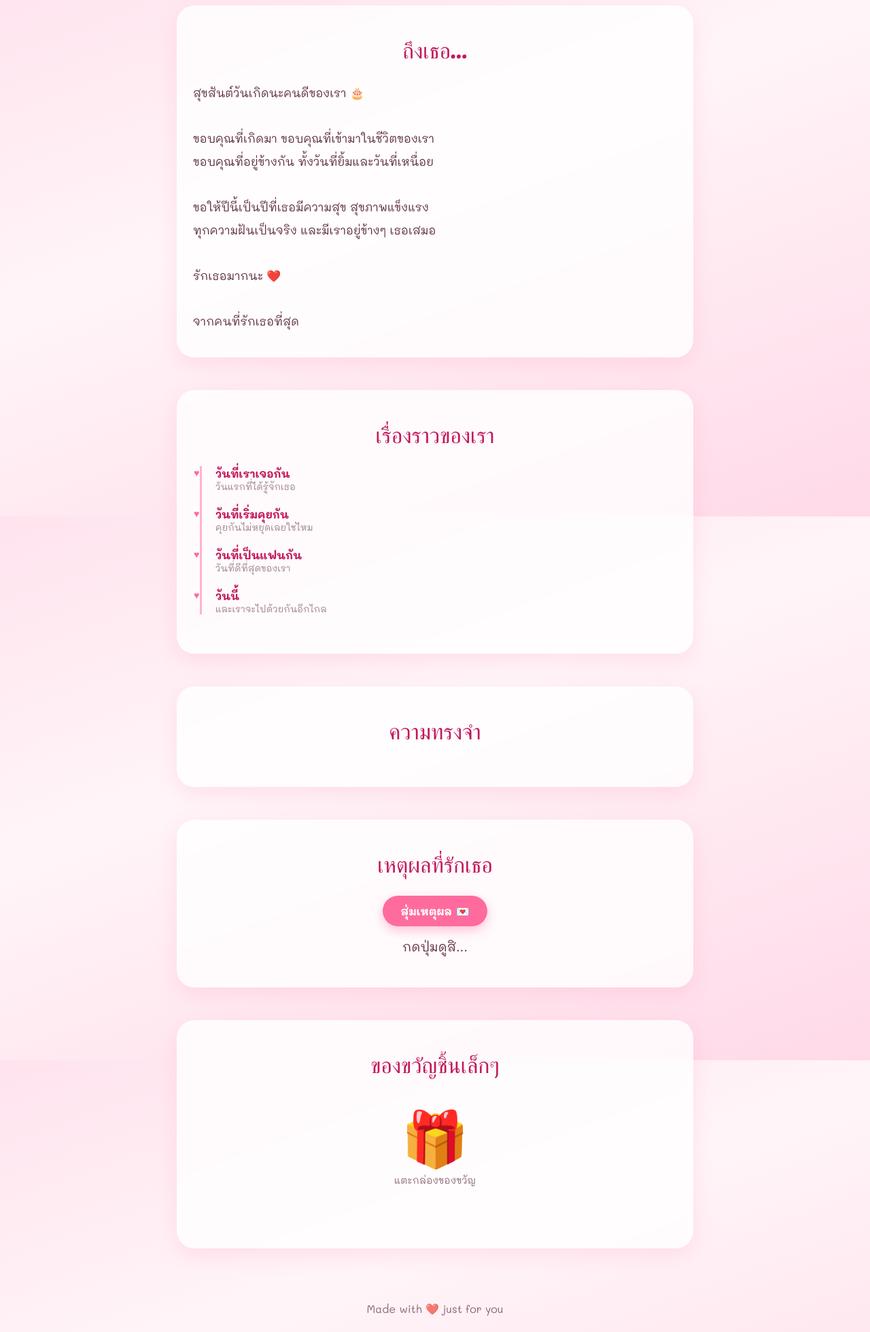
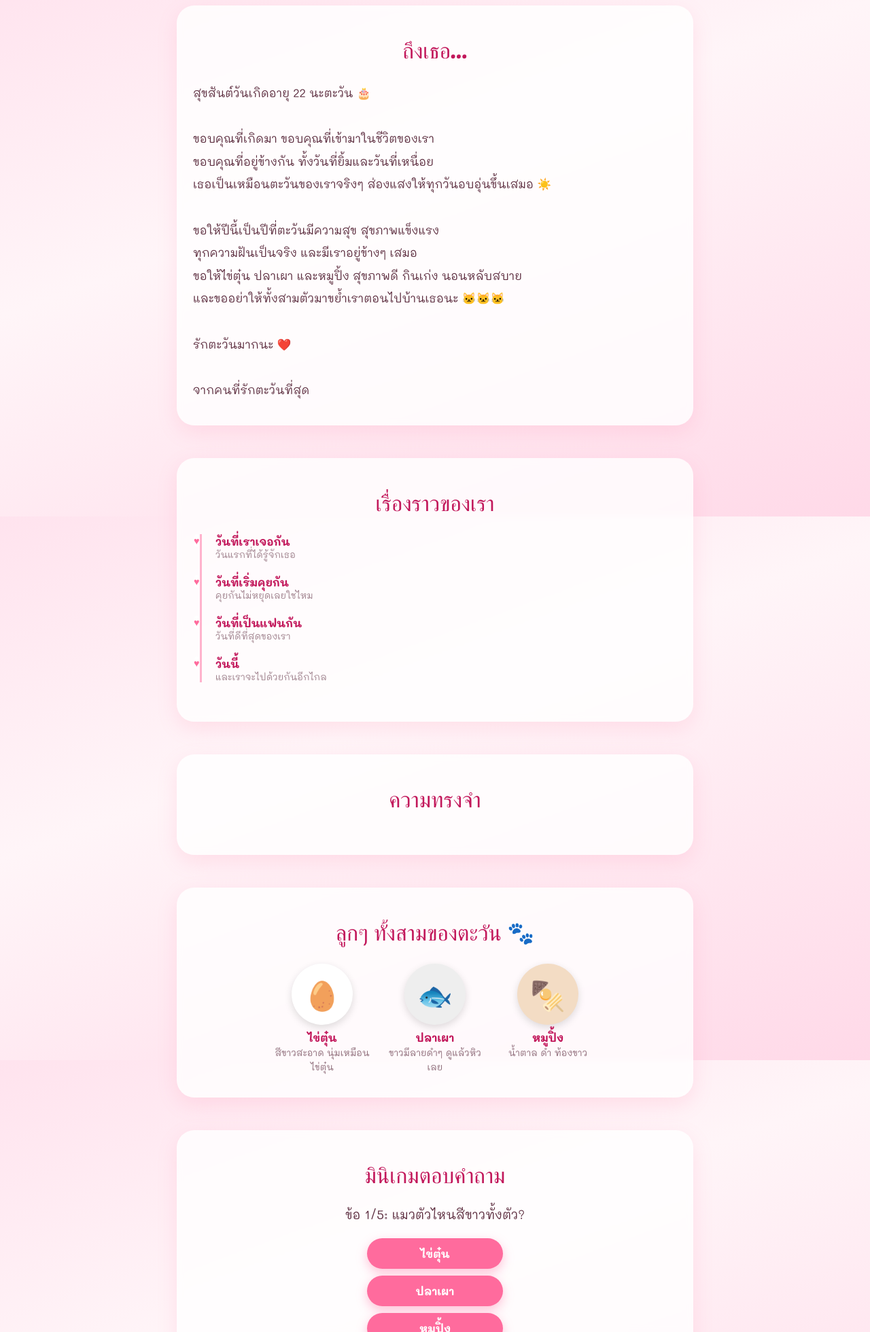
Before and after one commit to MrUnkn1w/MrUnkn1w, a plain HTML site: page index.html in a window 1280 px wide. Shown: the part 840-2800 px from the top of the page at 68% size. Drawn offline with Linux system fonts and the light colour scheme.

Commit message:
Personalize for Tawan: cats section, quiz, letter
Co-Authored-By: Claude Sonnet 5.5 <noreply@anthropic.com>
Claude-Session: https://claude.ai/code/session_01AY3QWu3sqhUMmvccwqmv2X

```diff
--- a/index.html
+++ b/index.html
@@ -16,7 +16,7 @@
 <section class="hero" id="hero">
   <p class="small">วันนี้เป็นวันพิเศษของคนพิเศษ</p>
   <h1 class="script">Happy Birthday</h1>
-  <h2 id="name">ที่รัก</h2>
+  <h2 id="name">ตะวัน</h2>
   <div class="cake" id="cake" title="แตะเพื่อเป่าเทียน">
     <div class="flame" id="flame"></div>
     <div class="candle"></div>
@@ -47,6 +47,18 @@
   <div class="gallery" id="gallery"></div>
 </section>
 
+<!-- แมวทั้งสาม -->
+<section class="card-sec reveal">
+  <h3 class="script">ลูกๆ ทั้งสามของตะวัน 🐾</h3>
+  <div class="cats" id="cats"></div>
+</section>
+
+<!-- มินิเกม -->
+<section class="card-sec reveal">
+  <h3 class="script">มินิเกมตอบคำถาม</h3>
+  <div id="quiz"></div>
+</section>
+
 <!-- เหตุผลที่รัก -->
 <section class="card-sec reveal">
   <h3 class="script">เหตุผลที่รักเธอ</h3>
--- a/script.js
+++ b/script.js
@@ -1,18 +1,33 @@
 /* ====== แก้ข้อมูลตรงนี้ได้เลย ====== */
 const CONFIG = {
-  name: "ที่รัก",                 // ชื่อ/ชื่อเล่นแฟน
-  birthday: "12-25",              // วันเกิด รูปแบบ เดือน-วัน (MM-DD)
-  from: "จากคนที่รักเธอที่สุด",     // ชื่อคนเขียน
+  name: "ตะวัน",                  // ชื่อ/ชื่อเล่นแฟน
+  birthday: "11-21",              // วันเกิด รูปแบบ เดือน-วัน (MM-DD)
+  from: "จากคนที่รักตะวันที่สุด",   // ชื่อคนเขียน
   letter:
-`สุขสันต์วันเกิดนะคนดีของเรา 🎂
+`สุขสันต์วันเกิดอายุ 22 นะตะวัน 🎂
 
 ขอบคุณที่เกิดมา ขอบคุณที่เข้ามาในชีวิตของเรา
 ขอบคุณที่อยู่ข้างกัน ทั้งวันที่ยิ้มและวันที่เหนื่อย
+เธอเป็นเหมือนตะวันของเราจริงๆ ส่องแสงให้ทุกวันอบอุ่นขึ้นเสมอ ☀️
 
-ขอให้ปีนี้เป็นปีที่เธอมีความสุข สุขภาพแข็งแรง
-ทุกความฝันเป็นจริง และมีเราอยู่ข้างๆ เธอเสมอ
+ขอให้ปีนี้เป็นปีที่ตะวันมีความสุข สุขภาพแข็งแรง
+ทุกความฝันเป็นจริง และมีเราอยู่ข้างๆ เสมอ
+ขอให้ไข่ตุ๋น ปลาเผา และหมูปิ้ง สุขภาพดี กินเก่ง นอนหลับสบาย
+และขออย่าให้ทั้งสามตัวมาขย้ำเราตอนไปบ้านเธอนะ 🐱🐱🐱
 
-รักเธอมากนะ ❤️`,
+รักตะวันมากนะ ❤️`,
+  cats: [
+    { emoji: "🥚", name: "ไข่ตุ๋น", desc: "สีขาวสะอาด นุ่มเหมือนไข่ตุ๋น", bg: "#fff" },
+    { emoji: "🐟", name: "ปลาเผา", desc: "ขาวมีลายดำๆ ดูแล้วหิวเลย", bg: "#eee" },
+    { emoji: "🍢", name: "หมูปิ้ง", desc: "น้ำตาล ดำ ท้องขาว", bg: "#f3dcc4" }
+  ],
+  quiz: [
+    { q: "แมวตัวไหนสีขาวทั้งตัว?", a: ["ไข่ตุ๋น", "ปลาเผา", "หมูปิ้ง"], c: 0 },
+    { q: "ปลาเผามีสีอะไร?", a: ["ดำล้วน", "ขาวมีลายดำๆ", "ส้มทั้งตัว"], c: 1 },
+    { q: "หมูปิ้งมีสีอะไรตรงท้อง?", a: ["สีขาว", "สีดำ", "สีเทา"], c: 0 },
+    { q: "ที่บ้านตะวันมีแมวกี่ตัว?", a: ["2 ตัว", "3 ตัว", "5 ตัว"], c: 1 },
+    { q: "ตะวันอายุเท่าไหร่ปีนี้?", a: ["21", "22", "23"], c: 1 }
+  ],
   timeline: [
     { date: "วันที่เราเจอกัน",   text: "วันแรกที่ได้รู้จักเธอ" },
     { date: "วันที่เริ่มคุยกัน",  text: "คุยกันไม่หยุดเลยใช่ไหม" },
@@ -121,6 +136,36 @@ $("cake").onclick = () => {
   }
 };
 
+// แมวทั้งสาม
+$("cats").innerHTML = CONFIG.cats.map(c =>
+  `<div class="cat"><div class="face" style="background:${c.bg}">${c.emoji}</div>
+   <b>${c.name}</b><small>${c.desc}</small></div>`).join("");
+
+// มินิเกม
+let qi = 0, score = 0;
+function showQ() {
+  const box = $("quiz");
+  if (qi >= CONFIG.quiz.length) {
+    const full = score === CONFIG.quiz.length;
+    box.innerHTML = `<p class="reason">ได้ ${score}/${CONFIG.quiz.length} ${full ? "เก่งมากเลย ตะวันรู้ใจแมวทุกตัว 🐱💕" : "น่ารักอยู่ดี ❤️"}</p>
+      <button class="btn" id="again">เล่นอีกครั้ง</button>`;
+    if (full) boom();
+    $("again").onclick = () => { qi = 0; score = 0; showQ(); };
+    return;
+  }
+  const q = CONFIG.quiz[qi];
+  box.innerHTML = `<p class="reason">ข้อ ${qi + 1}/${CONFIG.quiz.length}: ${q.q}</p>` +
+    q.a.map((t, i) => `<button class="btn opt" data-i="${i}">${t}</button>`).join("");
+  box.querySelectorAll(".opt").forEach(b => b.onclick = () => {
+    const ok = +b.dataset.i === q.c;
+    if (ok) score++;
+    b.style.background = ok ? "#4caf50" : "#e53935";
+    box.querySelectorAll(".opt").forEach(x => x.disabled = true);
+    setTimeout(() => { qi++; showQ(); }, 700);
+  });
+}
+showQ();
+
 // สุ่มเหตุผล
 let last = -1;
 $("reasonBtn").onclick = () => {
--- a/style.css
+++ b/style.css
@@ -72,3 +72,12 @@ section{position:relative;z-index:1}
 footer{text-align:center;padding:30px;opacity:.7;position:relative;z-index:1}
 .music-btn{position:fixed;right:16px;bottom:16px;z-index:60;width:48px;height:48px;border-radius:50%;border:0;background:var(--pink);color:#fff;font-size:1.3rem;cursor:pointer;box-shadow:0 4px 14px #0003}
 .music-btn.off{opacity:.5}
+
+/* แมว + มินิเกม */
+.cats{display:flex;gap:16px;justify-content:center;flex-wrap:wrap}
+.cat{width:150px}
+.cat .face{width:90px;height:90px;border-radius:50%;margin:0 auto 8px;display:flex;align-items:center;justify-content:center;font-size:2.6rem;box-shadow:0 4px 12px #0002}
+.cat b{display:block;color:var(--deep)}
+.cat small{opacity:.7}
+.opt{display:block;margin:10px auto;min-width:200px}
+.opt:disabled{cursor:default}
```
